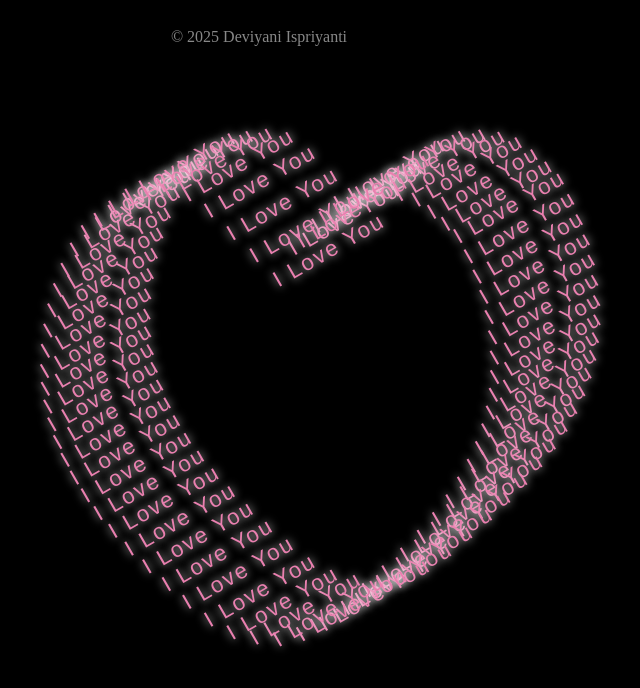
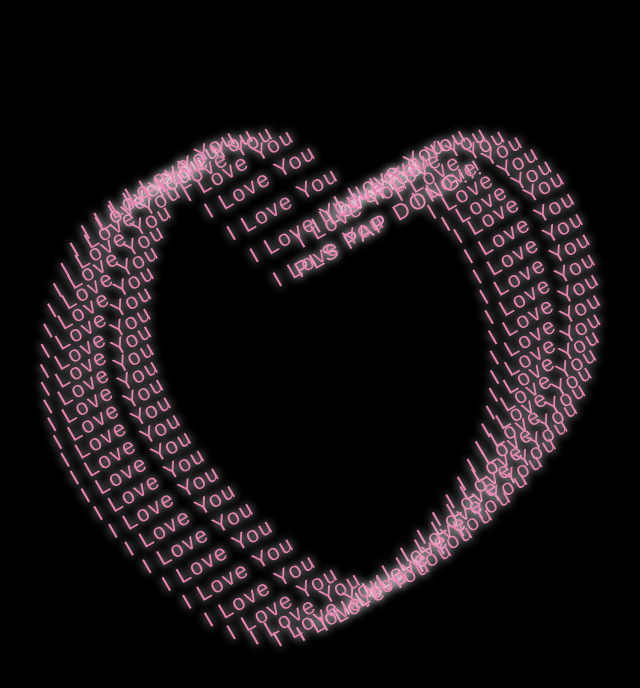
Before and after one commit to raffihermawan/love, a plain HTML site: page index.html in a window 1280 px wide. Shown: the whole page, without its empty margins (381-1021 px from the left). Drawn offline with Linux system fonts and the light colour scheme.

Commit message:
Update index.html

```diff
--- a/index.html
+++ b/index.html
@@ -11,7 +11,7 @@
     <div class="love_horizontal">
      <div class="love_vertical">
       <div class="love_word">
-       I Love You
+       PLS PAP DONG!!!
       </div>
      </div>
     </div>
@@ -637,11 +637,5 @@
     </div>
    </div>
   </div>
-
-  </div>
-  <footer style="text-align:center; padding:20px 0; color:#888;">
-    &copy; 2025 Deviyani Ispriyanti
-  </footer>
-
 </body>
 </html>
```
